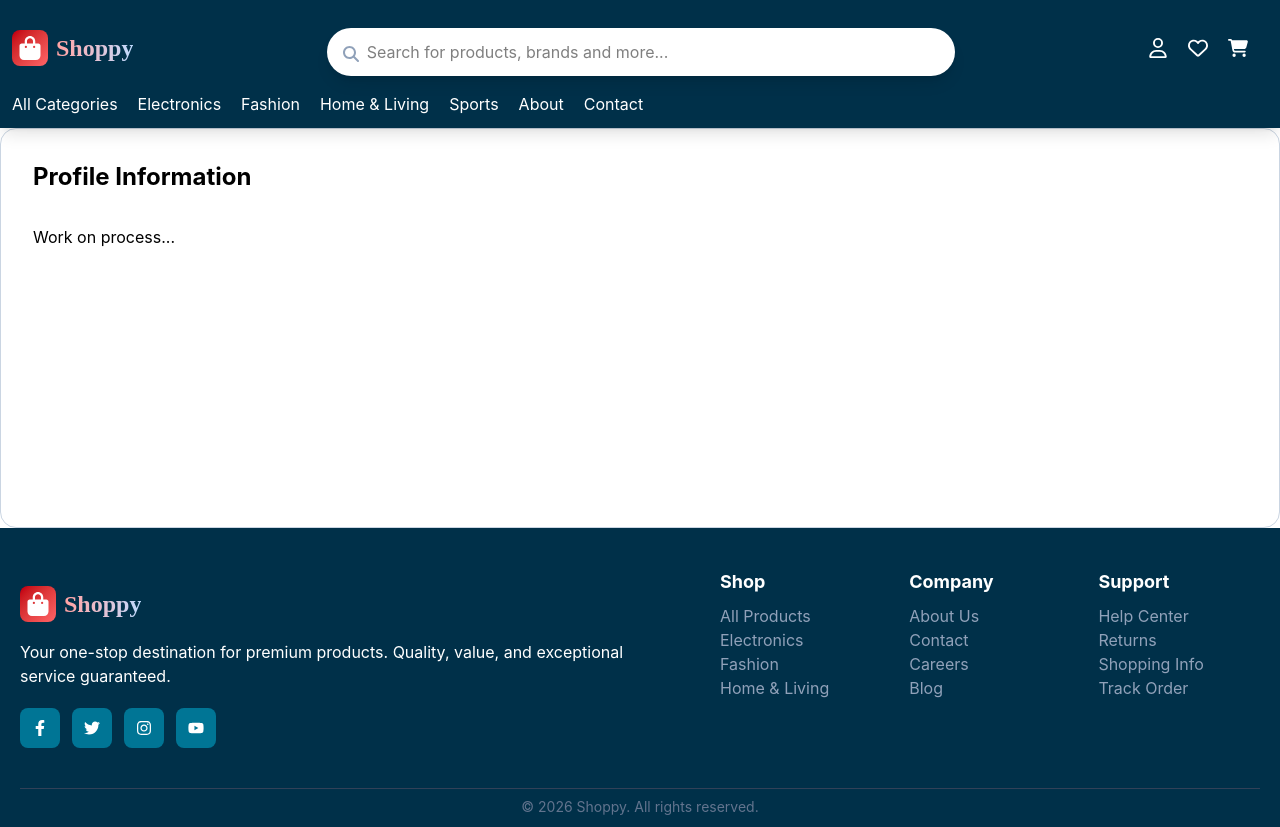
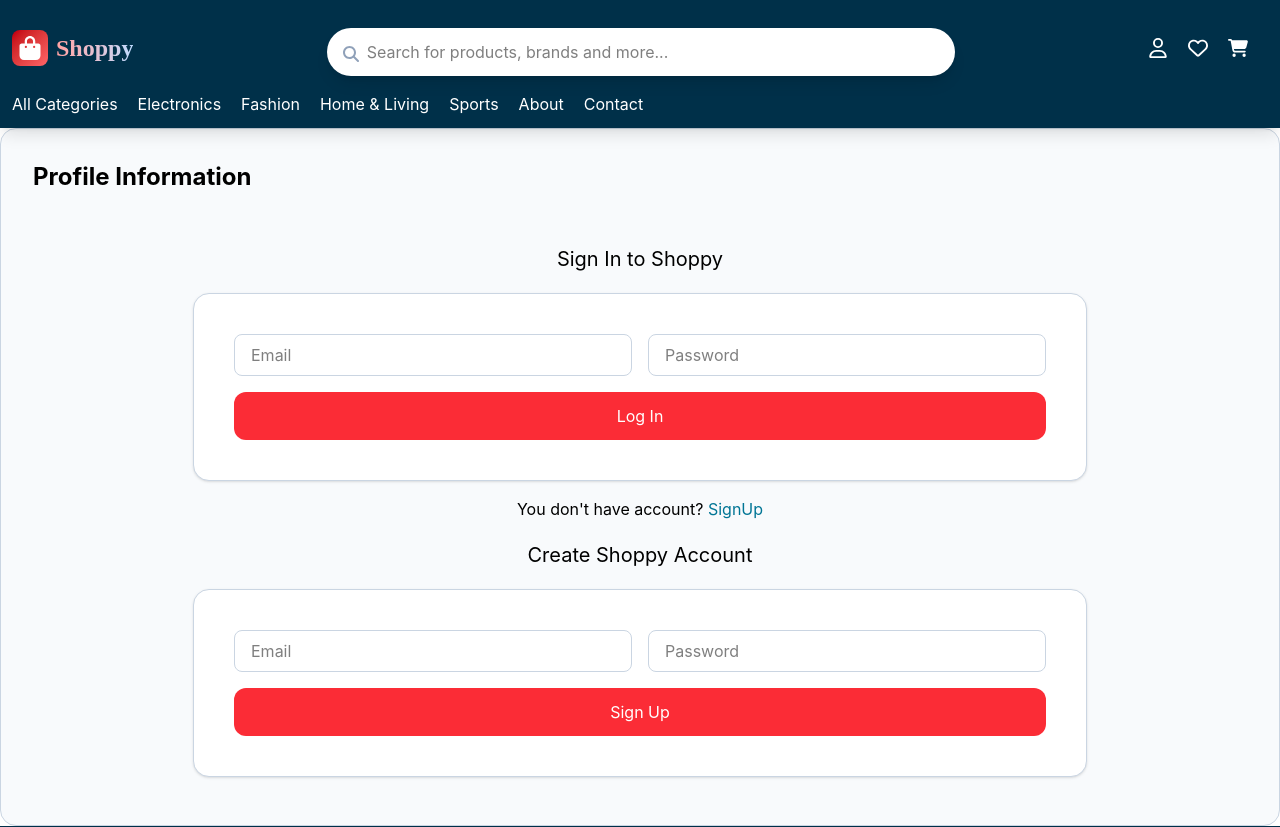
Before and after one commit to viyan-najmaldin/Shoppy, a React (Vite) app: page /account in a window 1280 px wide. Shown: the top 827 px of the page. Built offline with nearby package versions, Linux system fonts and the light colour scheme; no server answers; a web font is replaced by a local one.

Commit message:
add firebase authenticationnnn

```diff
--- a/package.json
+++ b/package.json
@@ -11,6 +11,7 @@
   },
   "dependencies": {
     "@tailwindcss/vite": "^4.3.2",
+    "firebase": "^12.17.1",
     "react": "^19.2.7",
     "react-dom": "^19.2.7",
     "react-icons": "^5.7.0",
--- a/src/App.jsx
+++ b/src/App.jsx
@@ -16,6 +16,7 @@ const AccountProfile = lazy(() => import("./Component/AccountProfile"));
 const ShoppingCart = lazy(() => import("./Component/ShoppingCart"));
 const PageNotFound404 = lazy(() => import("./Component/PageNotFound404"));
 import productData from "./data/productData";
+import Signup from './Component/Signup';
 
 function App() {
 
@@ -49,6 +50,7 @@ function App() {
                 <Route path="/account" element={<AccountProfile />} />
                 <Route path="/cart" element={<ShoppingCart  orders={orders} setOrders={setOrders} />} />
                 <Route path="*" element={<PageNotFound404 />} />
+                <Route path="/signup" element={<Signup/>} />
             </Routes>
             </Suspense>
             <ToastContainer  limit={1}
--- /dev/null
+++ b/src/AuthContext.jsx
@@ -0,0 +1,66 @@
+import React, { createContext, useContext, useEffect, useState } from 'react';
+import { auth } from './firebase'; // Import your initialized Firebase Auth instance
+import {
+  onAuthStateChanged,
+  signInWithEmailAndPassword,
+  signOut,
+  createUserWithEmailAndPassword
+} from 'firebase/auth';
+
+// 1. Create the Context
+const AuthContext = createContext();
+
+// 2. Create the Provider Component
+export function AuthProvider({ children }) {
+  const [currentUser, setCurrentUser] = useState(null);
+  const [loading, setLoading] = useState(true);
+
+  // Sign up action
+  const signup = (email, password) => {
+    return createUserWithEmailAndPassword(auth, email, password);
+  };
+
+  // Login action
+  const login = (email, password) => {
+    return signInWithEmailAndPassword(auth, email, password);
+  };
+
+  // Logout action
+  const logout = () => {
+    return signOut(auth);
+  };
+
+  // Subscribe to changes in the user's authentication state
+  useEffect(() => {
+    const unsubscribe = onAuthStateChanged(auth, (user) => {
+      setCurrentUser(user);
+      setLoading(false); // Authentication check is complete
+    });
+
+    // Cleanup subscription on unmount
+    return unsubscribe;
+  }, []);
+
+  // Pack up state and methods to pass down to children
+  const value = {
+    currentUser,
+    signup,
+    login,
+    logout
+  };
+
+  return (
+    <AuthContext.Provider value={value}>
+      {/*
+        We only render the children once Firebase has finished checking the active session.
+        This prevents unauthorized screen-flashing on page load or refresh.
+      */}
+      {!loading && children}
+    </AuthContext.Provider>
+  );
+}
+
+// 3. Custom Hook to consume the Auth Context easily
+export const useAuth = () => {
+  return useContext(AuthContext);
+};
--- a/src/Component/AccountProfile.jsx
+++ b/src/Component/AccountProfile.jsx
@@ -1,5 +1,7 @@
-   import { useRef, useState } from "react";
+import { useRef, useState } from "react";
 import { FaCamera } from "react-icons/fa";
+import Login from "./Login";
+import Signup from "./Signup";
 
 const AccountProfile = () => {
 
@@ -23,9 +25,11 @@ const AccountProfile = () => {
   };
 
   return (
-    <div className="bg-white rounded-2xl h-100 border border-slate-300 p-6 lg:p-8">
+    <div className="bg-slate-50 rounded-2xl min-h-100 border border-slate-300 p-6 lg:p-8">
       <h2 className="text-2xl font-bold mb-8">Profile Information</h2>
-     <p>Work on process...</p>
+     {/* <p>Work on process...</p> */}
+     <Login />
+     <Signup />
       {/* <form onSubmit={handleSubmit}>
         <div className="flex items-center gap-6 mb-8">
           <div className="relative">
--- /dev/null
+++ b/src/Component/Login.jsx
@@ -0,0 +1,51 @@
+import React, { useState } from 'react';
+import { useAuth } from '../AuthContext';
+import { useNavigate } from 'react-router-dom';
+
+
+export default function Login() {
+  const [email, setEmail] = useState('');
+  const [password, setPassword] = useState('');
+  const [error, setError] = useState('');
+  const { login } = useAuth();
+   const navigate = useNavigate();
+
+  const handleSubmit = async (e) => {
+    e.preventDefault();
+    setError('');
+    try {
+      await login(email, password);
+      alert('Successfully logged in!');
+    } catch (err) {
+      setError(err.message); // Displays error if password or email is incorrect
+    }
+  };
+
+  return (
+    <div className='text-center'>
+      <h2 className='text-center text-xl p-5'>Sign In to Shoppy</h2>
+      {error && <p style={{ color: 'red' }}>{error}</p>}
+      <form className='bg-white mb-4 p-10 rounded-2xl shadow-sm flex justify-center flex-col gap-4 border border-slate-300 mx-40' onSubmit={handleSubmit}>
+        <div className='flex w-full gap-4'>
+        <input type="email" value={email}
+        onChange={(e) => setEmail(e.target.value)}
+         className="w-full border border-slate-300 rounded-lg px-4 py-2 outline-none focus:ring-1 focus:ring-cyan-500"
+         placeholder="Email"
+         required />
+        <input type="password" value={password}
+         onChange={(e) => setPassword(e.target.value)}
+          placeholder="Password"
+          className="w-full border border-slate-300 rounded-lg px-4 py-2 outline-none focus:ring-1 focus:ring-cyan-500"
+          required />
+          </div>
+        <button
+        className='bg-red-500 text-white  rounded-xl p-3 px-10 hover:bg-gradient-to-r from-cyan-600 to-red-400 hover:font-semibold transition'
+        type="submit">Log In</button>
+      </form>
+      <span>You don't have account? </span>
+      <button className='text-cyan-700'
+      onClick={()=>navigate('/signup')}
+      >SignUp</button>
+    </div>
+  );
+}
--- /dev/null
+++ b/src/Component/Signup.jsx
@@ -0,0 +1,40 @@
+import React, { useState } from 'react';
+import { useAuth } from '../AuthContext';
+
+export default function Signup() {
+  const [email, setEmail] = useState('');
+  const [password, setPassword] = useState('');
+  const [error, setError] = useState('');
+  const { signup } = useAuth();
+
+  const handleSubmit = async (e) => {
+    e.preventDefault();
+    setError(''); // Clear previous errors
+    try {
+      await signup(email, password);
+      alert('Welcome! Account created successfully.');
+    } catch (err) {
+      setError(err.message); // Set Firebase error (e.g., "auth/email-already-in-use")
+    }
+  };
+
+  return (
+    <div>
+      <h2 className='text-center text-xl p-5'>Create Shoppy Account</h2>
+      {error && <p style={{ color: 'red' }}>{error}</p>}
+      <form className='bg-white mb-4 p-10 rounded-2xl shadow-sm flex justify-center flex-col gap-4 border border-slate-300 mx-40' onSubmit={handleSubmit}>
+               <div className='flex w-full gap-4'>
+        <input
+         className="w-full border border-slate-300 rounded-lg px-4 py-2 outline-none focus:ring-1 focus:ring-cyan-500"
+         type="email" value={email} onChange={(e) => setEmail(e.target.value)} placeholder="Email" required />
+        <input
+        className="w-full border border-slate-300 rounded-lg px-4 py-2 outline-none focus:ring-1 focus:ring-cyan-500"
+        type="password" value={password} onChange={(e) => setPassword(e.target.value)} placeholder="Password" required />
+        </div>
+        <button
+        className='bg-red-500 text-white  rounded-xl p-3 px-10 hover:bg-gradient-to-r from-cyan-600 to-red-400 hover:font-semibold transition'
+       type="submit">Sign Up</button>
+      </form>
+    </div>
+  );
+}
--- /dev/null
+++ b/src/firebase.js
@@ -0,0 +1,15 @@
+import { initializeApp } from "firebase/app";
+import { getAuth } from "firebase/auth";
+
+const firebaseConfig = {
+  apiKey: import.meta.env.VITE_FIREBASE_API_KEY,
+  authDomain: import.meta.env.VITE_FIREBASE_AUTH_DOMAIN,
+  projectId: import.meta.env.VITE_FIREBASE_PROJECT_ID,
+  storageBucket: import.meta.env.VITE_FIREBASE_STORAGE_BUCKET,
+  messagingSenderId: import.meta.env.VITE_FIREBASE_MESSAGING_SENDER_ID,
+  appId: import.meta.env.VITE_FIREBASE_APP_ID,
+  measurementId: "G-3R9NQXEGGV"
+};
+
+const app = initializeApp(firebaseConfig);
+export const auth = getAuth(app);
```
Also changed, not shown: src/main.jsx (+6 -1 lines), 2 other files (tests, documents, lock files or other folders).
